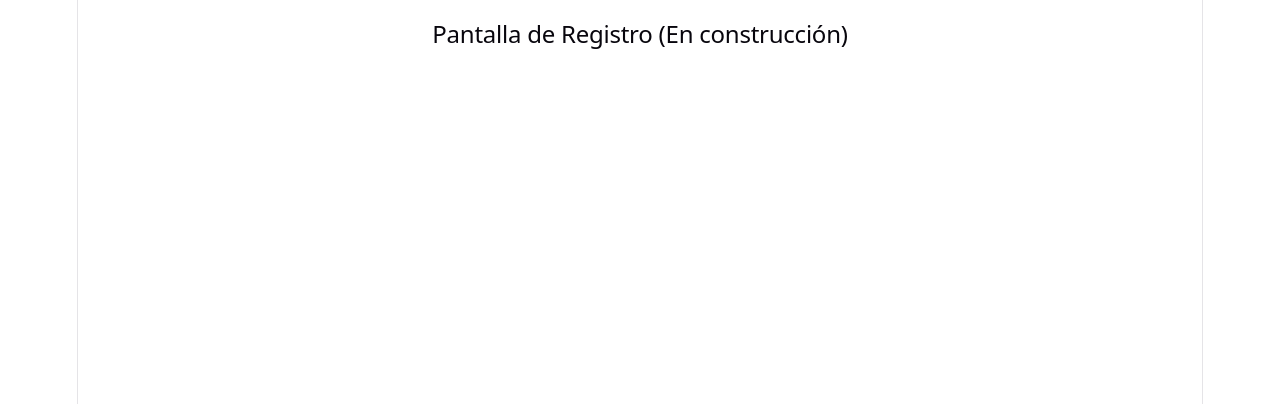
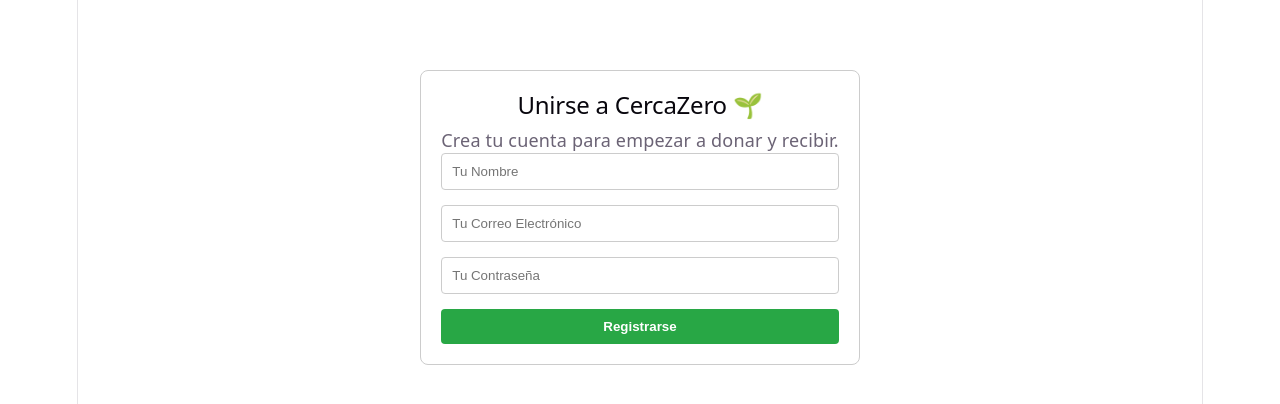
Before and after one commit to victorpla/TFG-Unir2026-CercaZero, a React app in the folder frontend/: page /register in a window 1280 px wide. Shown: the top 404 px of the page. Built offline with nearby package versions, Linux system fonts and the light colour scheme; the HTML template or start-up script is replaced by a standard one.

Commit message:
Feat - User register

```diff
--- a/frontend/package.json
+++ b/frontend/package.json
@@ -10,7 +10,7 @@
     "preview": "vite preview"
   },
   "dependencies": {
-    "axios": "^1.16.0",
+    "axios": "^1.18.1",
     "leaflet": "^1.9.4",
     "react": "^19.2.6",
     "react-dom": "^19.2.6",
--- a/frontend/src/App.jsx
+++ b/frontend/src/App.jsx
@@ -1,10 +1,8 @@
 import { BrowserRouter as Router, Routes, Route, Navigate } from 'react-router-dom';
 import Login from './pages/Login';
 import HomeMap from './pages/HomeMap';
+import Register from './components/Register'; // <-- Añadimos el import real de tu componente
 import 'leaflet/dist/leaflet.css'; // ¡Obligatorio para que el mapa cargue bien!
-
-// Mock temporal para el registro (para no saturarte de código de golpe)
-const Register = () => <h2 style={{textAlign: 'center'}}>Pantalla de Registro (En construcción)</h2>;
 
 function App() {
   const isAuthenticated = !!localStorage.getItem('token');
@@ -15,6 +13,8 @@
         <Routes>
           {/* Si está logueado y va al login, lo mandamos al mapa */}
           <Route path="/login" element={isAuthenticated ? <Navigate to="/" /> : <Login />} />
+
+          {/* Aquí ya estamos usando el componente real de Registro */}
           <Route path="/register" element={<Register />} />
 
           {/* Si NO está logueado y va al mapa, lo mandamos al login */}
--- /dev/null
+++ b/frontend/src/components/Register.jsx
@@ -0,0 +1,96 @@
+import React, { useState } from 'react';
+import axios from 'axios';
+import { useNavigate } from 'react-router-dom'; // <-- 1. Importamos el hook de navegación
+
+const Register = () => {
+  const navigate = useNavigate(); // <-- 2. Inicializamos el hook
+
+  const [formData, setFormData] = useState({
+    name: '',
+    email: '',
+    password: ''
+  });
+
+  const [message, setMessage] = useState('');
+
+  const handleChange = (e) => {
+    setFormData({
+      ...formData,
+      [e.target.name]: e.target.value
+    });
+  };
+
+  const handleSubmit = async (e) => {
+    e.preventDefault();
+    setMessage('');
+
+    try {
+      const response = await axios.post('http://localhost:5000/api/auth/register', formData);
+
+      setMessage('✅ Usuario registrado con éxito. Redirigiendo...');
+
+      // 3. Guardamos el token en el navegador (Local Storage)
+      localStorage.setItem('token', response.data.token);
+
+      // 4. Redirigimos al mapa principal después de un pequeño retraso
+      // Usamos window.location.href para forzar la recarga y que App.jsx lea el nuevo token
+      setTimeout(() => {
+        window.location.href = '/';
+      }, 1500); // Espera 1.5 segundos para que el usuario pueda leer el mensaje de éxito
+
+    } catch (error) {
+      setMessage('❌ Error al registrar: ' + (error.response?.data?.message || 'Error de conexión'));
+    }
+  };
+
+  return (
+    <div style={{ maxWidth: '400px', margin: '50px auto', padding: '20px', border: '1px solid #ccc', borderRadius: '8px' }}>
+      <h2>Unirse a CercaZero 🌱</h2>
+      <p>Crea tu cuenta para empezar a donar y recibir.</p>
+
+      <form onSubmit={handleSubmit} style={{ display: 'flex', flexDirection: 'column', gap: '15px' }}>
+
+        <input
+          type="text"
+          name="name"
+          placeholder="Tu Nombre"
+          value={formData.name}
+          onChange={handleChange}
+          required
+          style={{ padding: '10px', borderRadius: '4px', border: '1px solid #ccc' }}
+        />
+
+        <input
+          type="email"
+          name="email"
+          placeholder="Tu Correo Electrónico"
+          value={formData.email}
+          onChange={handleChange}
+          required
+          style={{ padding: '10px', borderRadius: '4px', border: '1px solid #ccc' }}
+        />
+
+        <input
+          type="password"
+          name="password"
+          placeholder="Tu Contraseña"
+          value={formData.password}
+          onChange={handleChange}
+          required
+          style={{ padding: '10px', borderRadius: '4px', border: '1px solid #ccc' }}
+        />
+
+        <button
+          type="submit"
+          style={{ padding: '10px', backgroundColor: '#28a745', color: 'white', border: 'none', borderRadius: '4px', cursor: 'pointer', fontWeight: 'bold' }}
+        >
+          Registrarse
+        </button>
+      </form>
+
+      {message && <p style={{ marginTop: '15px', fontWeight: 'bold', color: message.includes('❌') ? 'red' : 'green' }}>{message}</p>}
+    </div>
+  );
+};
+
+export default Register;
```
Also changed, not shown: 2 other files (tests, documents, lock files or other folders).
